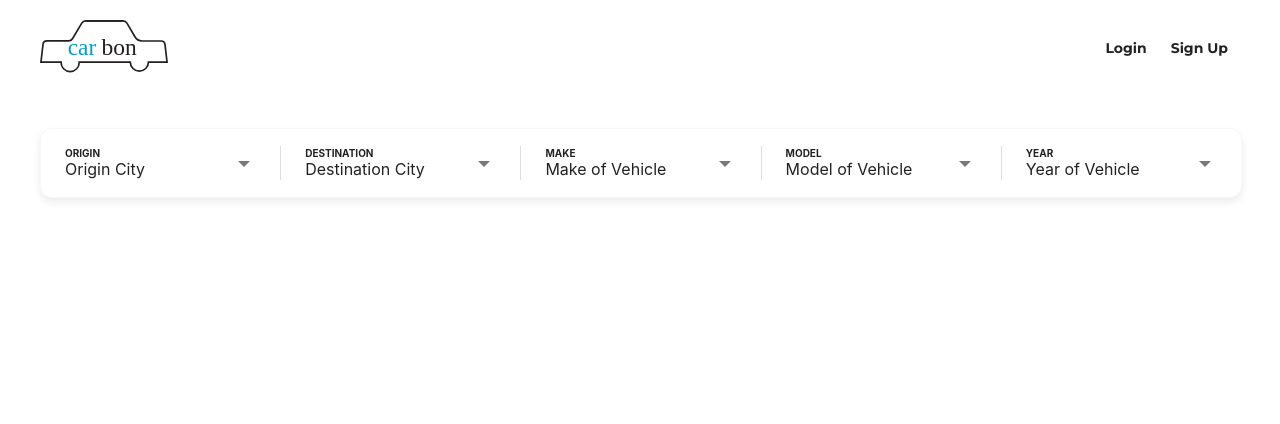
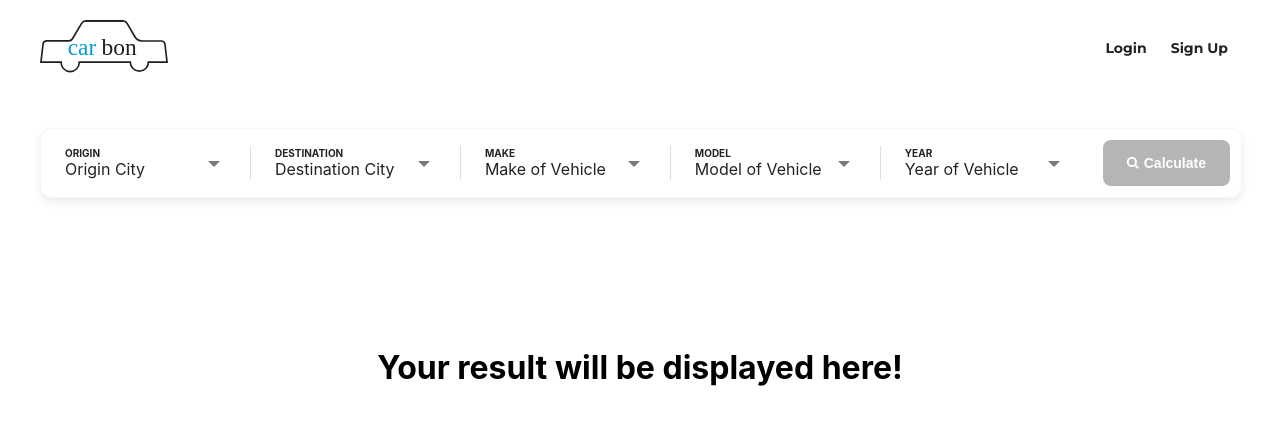
Before and after one commit to ctyin/cis450-final-project, a React (Create React App) app in the folder client/: page / in a window 1280 px wide. Shown: the top 424 px of the page. Built offline with nearby package versions, Linux system fonts and the light colour scheme.

Commit message:
some stuff

```diff
--- a/client/src/Components/SearchForm.js
+++ b/client/src/Components/SearchForm.js
@@ -6,19 +6,93 @@ class SearchForm extends Component {
     super(props);
 
     this.state = {
-      scrolled: false,
+      origin: null,
+      destination: null,
+      make: null,
+      model: null,
+      year: null,
+      func: this.props.func,
+      originItems: [],
+      destinationItems: [],
+      makeItems: [],
+      modelItems: [],
+      yearItems: [],
     };
+
+    this.originSet = this.originSet.bind(this);
+    this.destSet = this.destSet.bind(this);
+    this.makeSet = this.makeSet.bind(this);
+    this.modelSet = this.modelSet.bind(this);
+    this.yearSet = this.yearSet.bind(this);
   }
 
+  componentDidMount() {
+    // get all cities for origin
+    // get all Makes of cars
+  }
+
+  componentDidUpdate(prevProps, prevState) {
+    // update state for items
+
+    if (this.state.origin !== prevState.origin) {
+      // get destinations
+    }
+
+    if (this.state.make !== prevState.make) {
+      // get models
+    }
+
+    if (this.state.model !== prevState.model) {
+      // get years
+    }
+  }
+
+  originSet(choice) {
+    this.setState({ origin: choice });
+  }
+
+  destSet(choice) {
+    this.setState({ destination: choice });
+  }
+
+  makeSet(choice) {
+    this.setState({ make: choice });
+  }
+
+  modelSet(choice) {
+    this.setState({ model: choice });
+  }
+
+  yearSet(choice) {
+    this.setState({ year: choice });
+  }
+
+  handleSubmit = (e) => {
+    e.preventDefault();
+
+    const { origin, destination, make, model, year } = this.state;
+
+    this.state.func(origin, destination, make, model, year);
+  };
+
   render() {
+    const allActive =
+      this.state.origin !== null &&
+      this.state.destination !== null &&
+      this.state.model !== null &&
+      this.state.make !== null &&
+      this.state.year !== null;
+
     return (
       <div className="container">
-        <form action="get" role="search">
+        <form action="get" role="search" onSubmit={this.handleSubmit}>
           <div className="search-wrapper">
             <div className="search-inputs">
               <div className="search-input">
                 <div className="select-form">
                   <SelectBox
+                    items={[{ value: 'Houston', id: 'i0' }]}
+                    setter={this.originSet}
                     label="Origin"
                     option="Origin City"
                     elementID="source"
@@ -29,6 +103,8 @@ class SearchForm extends Component {
               <div className="search-input">
                 <div className="select-form">
                   <SelectBox
+                    items={[{ value: 'Dallas', id: 'i1' }]}
+                    setter={this.destSet}
                     label="destination"
                     option="Destination City"
                     elementID="dest"
@@ -39,6 +115,8 @@ class SearchForm extends Component {
               <div className="search-input">
                 <div className="select-form">
                   <SelectBox
+                    items={[{ value: 'Honda', id: 'i2' }]}
+                    setter={this.makeSet}
                     label="Make"
                     option="Make of Vehicle"
                     elementID="make"
@@ -49,6 +127,8 @@ class SearchForm extends Component {
               <div className="search-input">
                 <div className="select-form">
                   <SelectBox
+                    items={[{ value: 'Civic', id: 'i3' }]}
+                    setter={this.modelSet}
                     option="Model of Vehicle"
                     label="Model"
                     elementID="model"
@@ -59,12 +139,46 @@ class SearchForm extends Component {
               <div className="search-input">
                 <div className="select-form">
                   <SelectBox
+                    items={[{ value: '2009', id: 'i4' }]}
+                    setter={this.yearSet}
                     label="Year"
                     option="Year of Vehicle"
                     elementID="year"
                   />
                 </div>
               </div>
+            </div>
+            <div className="search-button">
+              <button
+                className={allActive ? 'search--btn' : 'search--btn-disabled'}
+                type="submit"
+              >
+                <span className="search--btn-wrap">
+                  <span>
+                    <svg
+                      style={{
+                        display: 'block',
+                        fill: 'none',
+                        height: '12px',
+                        width: '12px',
+                        stroke: 'currentColor',
+                        strokeWidth: '5.333333333333333',
+                        overflow: 'visible',
+                        marginRight: '5px',
+                      }}
+                      aria-hidden="true"
+                      role="presentation"
+                      viewBox="0 0 32 32"
+                      xmlns="http://www.w3.org/2000/svg"
+                    >
+                      <g fill="none">
+                        <path d="m13 24c6.0751322 0 11-4.9248678 11-11 0-6.07513225-4.9248678-11-11-11-6.07513225 0-11 4.92486775-11 11 0 6.0751322 4.92486775 11 11 11zm8-3 9 9"></path>
+                      </g>
+                    </svg>
+                  </span>
+                  <span>Calculate</span>
+                </span>
+              </button>
             </div>
           </div>
         </form>
--- a/client/src/Components/SearchPage.js
+++ b/client/src/Components/SearchPage.js
@@ -1,19 +1,62 @@
 import React, { Component } from 'react';
 import NavBar from './NavBar';
 import SearchForm from './SearchForm';
+import SearchResults from './SearchResults';
 import '../search_page.css';
 
 class SearchPage extends Component {
   constructor(props) {
     super(props);
+
+    this.state = {
+      src: null,
+      dest: null,
+      make: null,
+      model: null,
+      yr: null,
+      miles: 0,
+      emissions: 0,
+      display: false,
+    };
   }
 
+  formSubmit = (src, dest, make, model, yr) => {
+    // send query to backend
+    this.setState({
+      src: src,
+      dest: dest,
+      make: make,
+      model: model,
+      yr: yr,
+      miles: 239.1,
+      emissions: 84995.268,
+      display: true,
+    });
+  };
+
   render() {
+    const { src, dest, make, model, yr, miles, emissions } = this.state;
+
     return (
       <div id="wrapper">
         <NavBar />
         <div className="spacer" />
-        <SearchForm />
+        <SearchForm func={this.formSubmit} />
+        {this.state.display ? (
+          <SearchResults
+            src={src}
+            dest={dest}
+            make={make}
+            model={model}
+            yr={yr}
+            miles={miles}
+            emissions={emissions}
+          />
+        ) : (
+          <h1 style={{ textAlign: 'center', marginTop: '150px' }}>
+            Your result will be displayed here!
+          </h1>
+        )}
       </div>
     );
   }
--- /dev/null
+++ b/client/src/Components/SearchResults.js
@@ -0,0 +1,19 @@
+import React from 'react';
+
+function SearchResults(props) {
+  const { src, dest, make, model, yr, miles, emissions } = props;
+
+  return (
+    <div id="container">
+      <h4>Source City: {src}</h4>
+      <h4>Destination City: {dest}</h4>
+      <h4>
+        Vehicle Info: {yr} {make} {model}
+      </h4>
+      <h4>Total Miles: {miles} </h4>
+      <h4>Total Emissions: {emissions} g </h4>
+    </div>
+  );
+}
+
+export default SearchResults;
--- a/client/src/Components/SelectBox.js
+++ b/client/src/Components/SelectBox.js
@@ -9,14 +9,9 @@ class SelectBox extends Component {
       label: this.props.label,
       option: this.props.option,
       loading: true,
-      items: [
-        { value: 'Huhhh', id: 'item-0' },
-        { value: 'Whaaaa', id: 'item-1' },
-        { value: 'Esseeee', id: 'item-2' },
-        { value: 'Hehehe', id: 'item-3' },
-        { value: 'flakdjf', id: 'item-4' },
-      ],
+      items: this.props.items || [],
       showItems: false,
+      func: this.props.setter,
     };
 
     this.clickDropdown = this.clickDropdown.bind(this);
@@ -25,10 +20,6 @@ class SelectBox extends Component {
 
   componentWillMount() {
     document.addEventListener('mousedown', this.handleClick, false);
-  }
-
-  componentDidMount() {
-    //fetch for items
   }
 
   componentWillUnmount() {
@@ -55,6 +46,7 @@ class SelectBox extends Component {
 
   selectItem(e) {
     this.setState({ option: e.target.innerHTML, showItems: false });
+    this.state.func(e.target.innerHTML);
   }
 
   render() {
@@ -69,7 +61,11 @@ class SelectBox extends Component {
         htmlFor={this.state.id}
         onClick={this.clickDropdown}
       >
-        <input style={{ display: 'none' }} value={this.state.option}></input>
+        <input
+          style={{ display: 'none' }}
+          readOnly={true}
+          value={this.state.option}
+        ></input>
         <div className="search-label--label">{this.state.label}</div>
         <span className="search-option" id={this.state.id}>
           {this.state.option}
@@ -78,7 +74,7 @@ class SelectBox extends Component {
           className={!this.state.showItems ? 'items-box hidden' : 'items-box'}
         >
           {this.state.items.map((item) => (
-            <div>
+            <div key={item.id + '--div'}>
               <div
                 key={item.id}
                 value={item.value}
@@ -87,7 +83,10 @@ class SelectBox extends Component {
               >
                 {item.value}
               </div>
-              <div className="items-box--seperater"></div>
+              <div
+                key={item.id + '--sep'}
+                className="items-box--seperater"
+              ></div>
             </div>
           ))}
         </div>
--- a/client/src/search_page.css
+++ b/client/src/search_page.css
@@ -140,6 +140,73 @@ a.logo-wrapper {
   flex: 1 0 0% !important;
 }
 
+.search--disabled {
+  pointer-events: none;
+  border: 2px solid red !important;
+  border-radius: 12px !important;
+}
+
+.search--disabled:hover {
+  cursor: not-allowed;
+}
+
+.search-button {
+  margin-left: 2px !important;
+  padding: 11px !important;
+}
+
+.search--btn {
+  cursor: pointer !important;
+  display: inline-block !important;
+  margin: 0px !important;
+  position: relative !important;
+  text-align: center !important;
+  text-decoration: none !important;
+  width: auto !important;
+  font-size: 14px !important;
+  line-height: 18px !important;
+  font-weight: 600 !important;
+  border-radius: 8px !important;
+  outline: currentcolor none medium !important;
+  padding: 14px 24px !important;
+  transition: box-shadow 0.2s ease 0s, -ms-transform 0.1s ease 0s,
+    transform 0.1s ease 0s, transform 0.1s ease 0s !important;
+  border: medium none !important;
+  background: rgb(5, 155, 212) repeat scroll 0% 0% !important;
+  color: rgb(255, 255, 255) !important;
+  white-space: nowrap !important;
+}
+
+.search--btn-disabled {
+  cursor: no-drop !important;
+  display: inline-block !important;
+  margin: 0px !important;
+  position: relative !important;
+  text-align: center !important;
+  text-decoration: none !important;
+  width: auto !important;
+  font-size: 14px !important;
+  line-height: 18px !important;
+  font-weight: 600 !important;
+  border-radius: 8px !important;
+  outline: currentcolor none medium !important;
+  padding: 14px 24px !important;
+  transition: box-shadow 0.2s ease 0s, -ms-transform 0.1s ease 0s,
+    transform 0.1s ease 0s, transform 0.1s ease 0s !important;
+  border: medium none !important;
+  background: rgb(180, 181, 182) repeat scroll 0% 0% !important;
+  color: rgb(255, 255, 255) !important;
+  white-space: nowrap !important;
+  pointer-events: none !important;
+}
+
+.search--btn-wrap {
+  display: flex !important;
+  flex-direction: row !important;
+  align-items: center !important;
+  justify-content: center !important;
+}
+
 .search-label {
   transition: border-color 0.2s ease 0s !important;
   border: 2px solid transparent !important;
```
